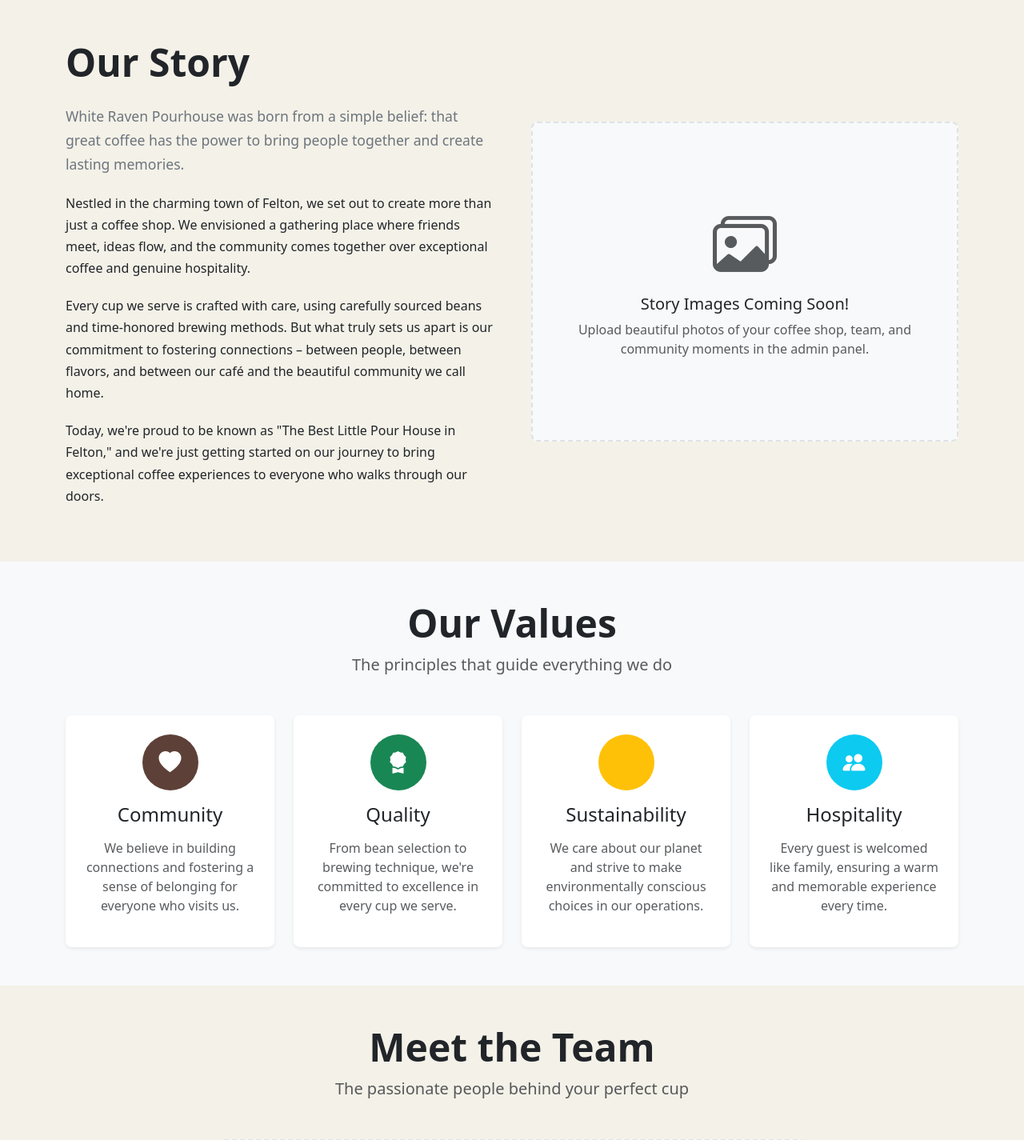
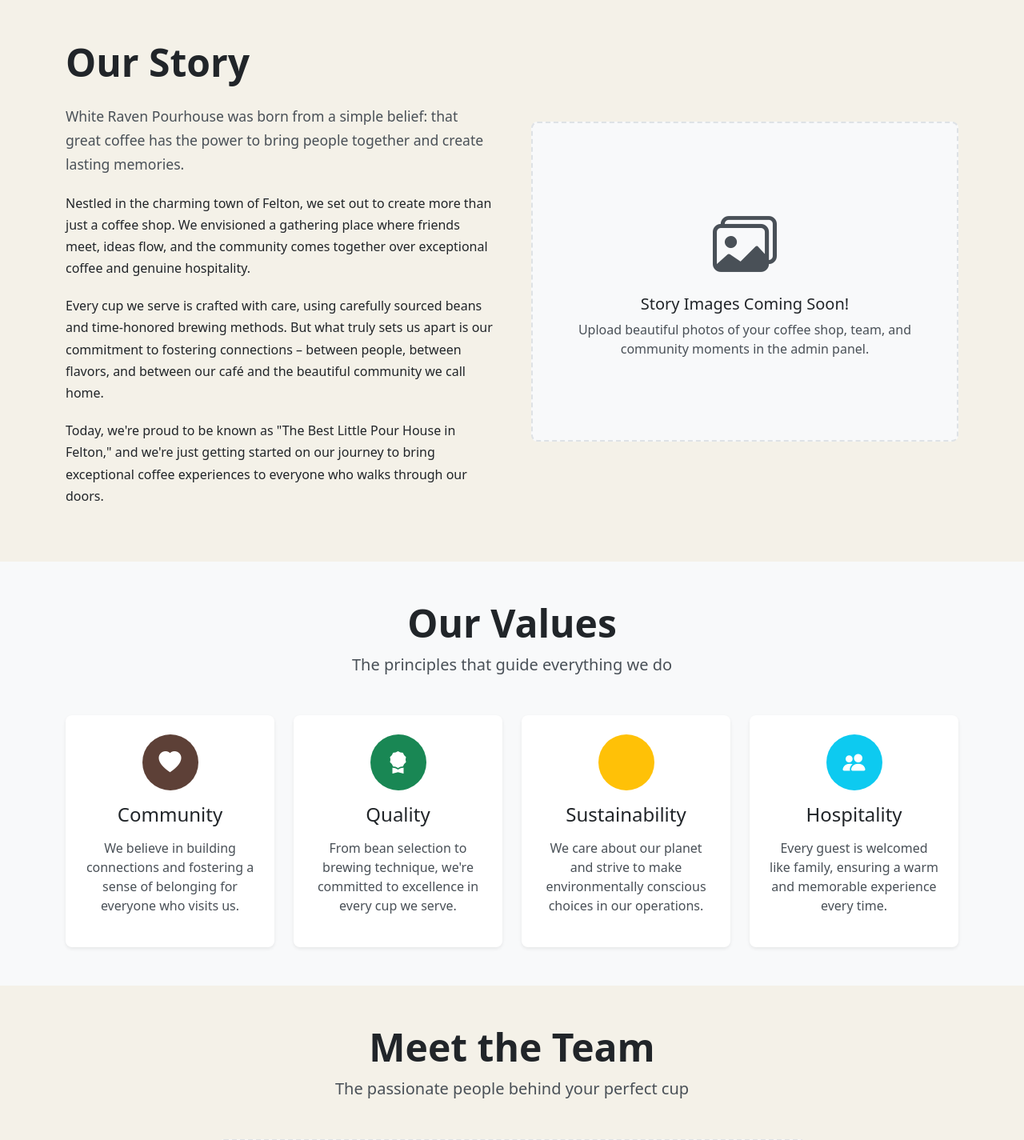
Before and after one commit to SillySilk/whiteraven, a Django app: template templates/core/about.html in a window 1280 px wide. Shown: the part 376-1801 px from the top of the page at 80% size. Run offline with Django 5.2, Linux system fonts and the light colour scheme; the template is opened without the code that fills it, so the values that code supplies are empty.

Commit message:
Fix contrast issues with light text on light backgrounds
- Fix text-white-50 class to use dark coffee color on light backgrounds
- Improve text-muted contrast from light gray to darker gray (#495057)
- Fix story content lead text contrast
- Ensure proper contrast for placeholder text in image sections
- Add comprehensive contrast fixes for Bootstrap classes
- Maintain proper white text on dark gradient backgrounds
- Improve footer hours display contrast
- Fix form placeholder text visibility

🤖 Generated with [Claude Code](https://claude.ai/code)

Co-Authored-By: Claude <noreply@anthropic.com>

```diff
--- a/static/css/white-raven-simple.css
+++ b/static/css/white-raven-simple.css
@@ -232,3 +232,66 @@ a:focus {
     outline: 3px solid var(--gold) !important;
     outline-offset: 2px !important;
 }
+
+/* CONTRAST FIXES - Ensure proper text visibility on light backgrounds */
+
+/* Fix semi-transparent white text that becomes invisible on light backgrounds */
+.text-white-50 {
+    color: var(--coffee-dark) !important; /* Use dark coffee color instead of semi-transparent white */
+}
+
+/* Fix muted text contrast on light coffee background */
+.text-muted {
+    color: #495057 !important; /* Darker gray for better contrast on light background */
+}
+
+/* Fix lead text in story content */
+.story-content .lead {
+    color: #495057 !important; /* Dark gray instead of light gray */
+}
+
+/* Ensure proper contrast for placeholder text */
+.story-image-placeholder .text-muted,
+.team-placeholder .text-muted {
+    color: #495057 !important;
+}
+
+/* About page specific fixes */
+.about-header .text-white-50 {
+    color: rgba(255, 255, 255, 0.9) !important; /* Higher opacity white on dark gradient */
+}
+
+/* Ensure all muted text on light backgrounds has proper contrast */
+.bg-light .text-muted,
+section.bg-light .text-muted {
+    color: #495057 !important;
+}
+
+/* Additional contrast fixes for common Bootstrap classes */
+.card .text-muted,
+.small.text-muted,
+p.text-muted {
+    color: #495057 !important;
+}
+
+/* Ensure proper contrast for light text elements */
+.text-light {
+    color: #495057 !important; /* Dark gray instead of light gray */
+}
+
+/* Fix any remaining low-contrast text on light coffee background */
+body .text-secondary {
+    color: #495057 !important;
+}
+
+/* Ensure footer hours display has proper contrast */
+.hours-display small,
+.hours-display .text-muted {
+    color: #212529 !important; /* Very dark for maximum contrast */
+}
+
+/* Fix placeholder text in forms for better visibility */
+.form-control::placeholder {
+    color: #6c757d !important;
+    opacity: 1;
+}
```
